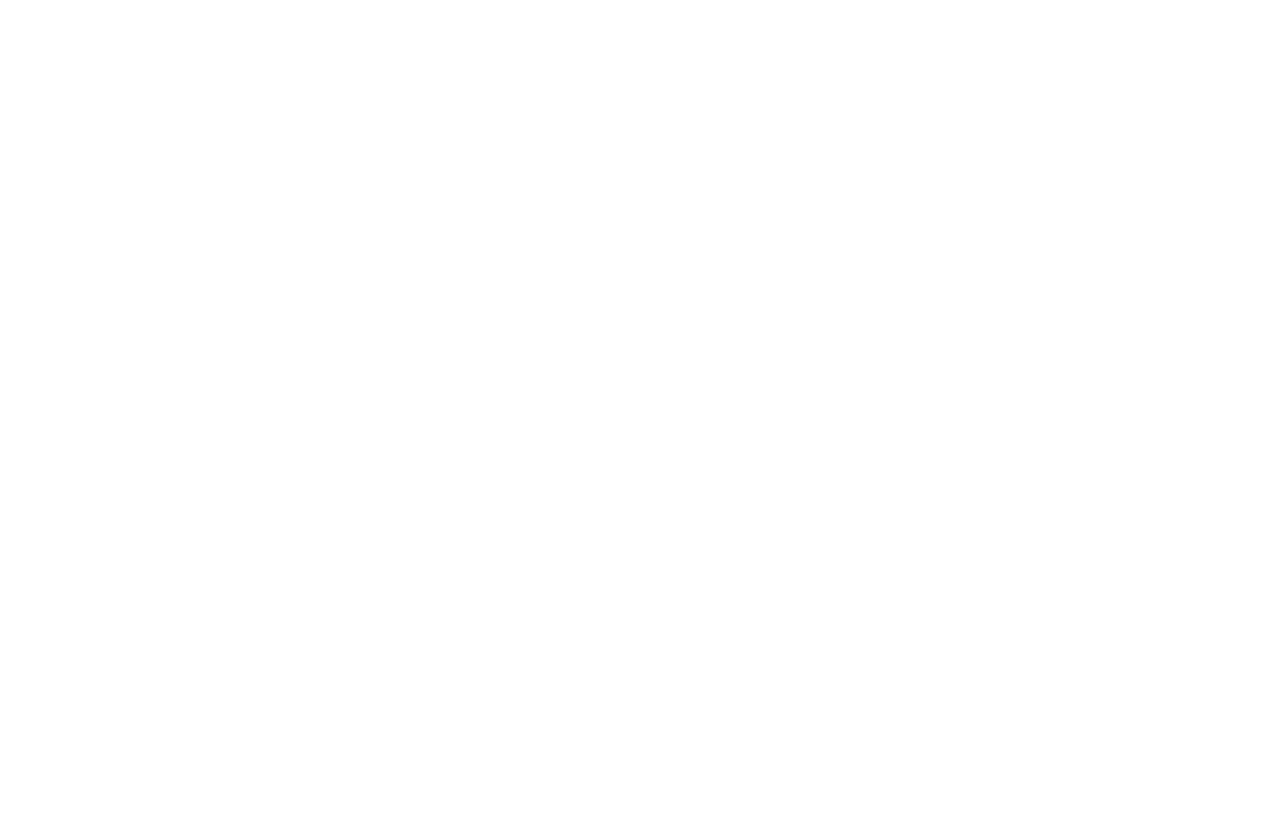
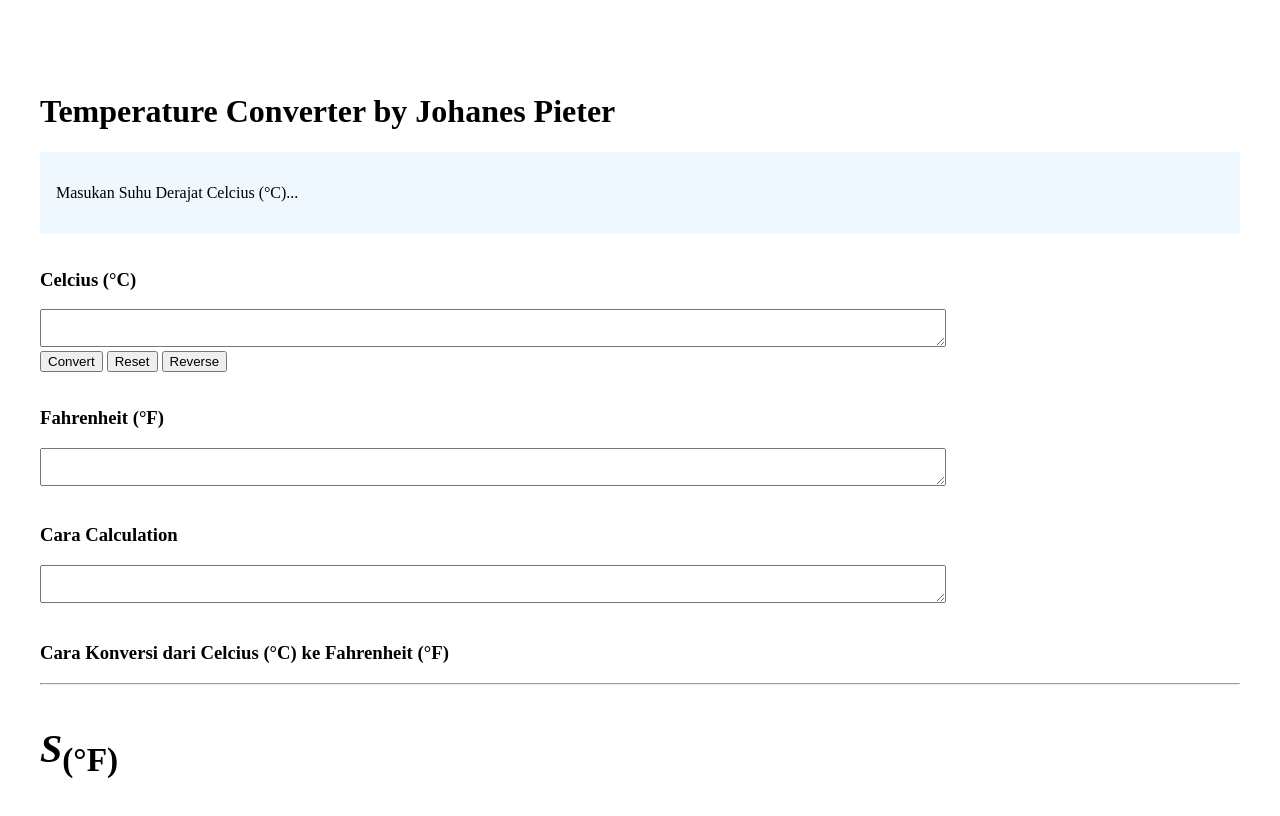
Before and after one commit to revou-fundamental-course/15-apr-24-0821888, a plain HTML site: page index.html in a window 1280 px wide. Drawn offline with Linux system fonts and the light colour scheme; files that its build step writes are made by us from their sources.

Commit message:
Add files via upload

```diff
--- a/index.html
+++ b/index.html
@@ -3,9 +3,69 @@
 <head>
     <meta charset="UTF-8">
     <meta name="viewport" content="width=device-width, initial-scale=1.0">
+    <link rel="stylesheet" href="css/style.css">
     <title>Temperature Converter</title>
 </head>
+
 <body>
+    <main>
+        <header class="main title">
+            <H1>Temperature Converter by Johanes Pieter</H1>
+          </header>
 
+          <section>
+            <section class="main-section">
+                <!-- section introduction -->
+                <p>Masukan Suhu Derajat Celcius (&deg;C)...</p>
+              </section>
+
+              <section class="section-celcius">
+                <header>
+                    <h3>Celcius (&deg;C)</h3>
+                </header>
+
+                <article>
+                    <textarea rows="2"></textarea>
+
+                    <div>
+                        <button>Convert</button>
+                        <button>Reset</button>
+                        <button>Reverse</button>
+                    </div>
+                </article>
+              </section>
+
+              <section class="section-fahrenheit">
+                <header>
+                    <h3>Fahrenheit (&deg;F)</h3>
+                </header>
+
+                <article>
+                    <textarea rows="2"></textarea>
+                </article>
+              </section>
+
+              <section class="section-result">
+                <header>
+                    <h3>Cara Calculation</h3>
+                </header>
+
+                <article>
+                    <textarea rows="2"></textarea>
+                </article>
+              </section>
+
+              <section class="section-explanation">
+                <header>
+                    <h3>Cara Konversi dari Celcius (&deg;C) ke Fahrenheit (&deg;F)</h3>
+                </header>
+                <hr>
+                <article>
+                    <h3 class="formula-s">S<sub>(&deg;F)</sub></h3>
+                </article>
+              </section>
+          </section>
+    </main>
 </body>
+
 </html>
--- /dev/null
+++ b/script.js
@@ -0,0 +1 @@
+//ini file js
--- /dev/null
+++ b/style.css
@@ -0,0 +1,48 @@
+/* ini file css */
+
+main {
+    padding-left: 32px;
+    padding-right: 32px;
+    padding-top: 64px;
+    padding-bottom: 64px;
+}
+
+main.title {
+    text-align: center;
+}
+
+.main-section {
+    padding: 16px;
+    background-color: aliceblue;
+    border-radius: 4px;
+}
+
+.section-celcius {
+    padding-top: 16px;
+}
+
+.section-fahrenheit {
+    padding-top: 16px;
+}
+
+.section-result {
+    padding-top: 16px;
+}
+
+.section-explanation {
+    padding-top: 16px;
+}
+
+textarea {
+    width: 75%;
+    height: 32px;
+}
+
+.formula-s {
+    font-size: 40px;
+    font-style: italic;
+}
+
+.formula-s>sub {
+        font-style: normal;
+}
```
